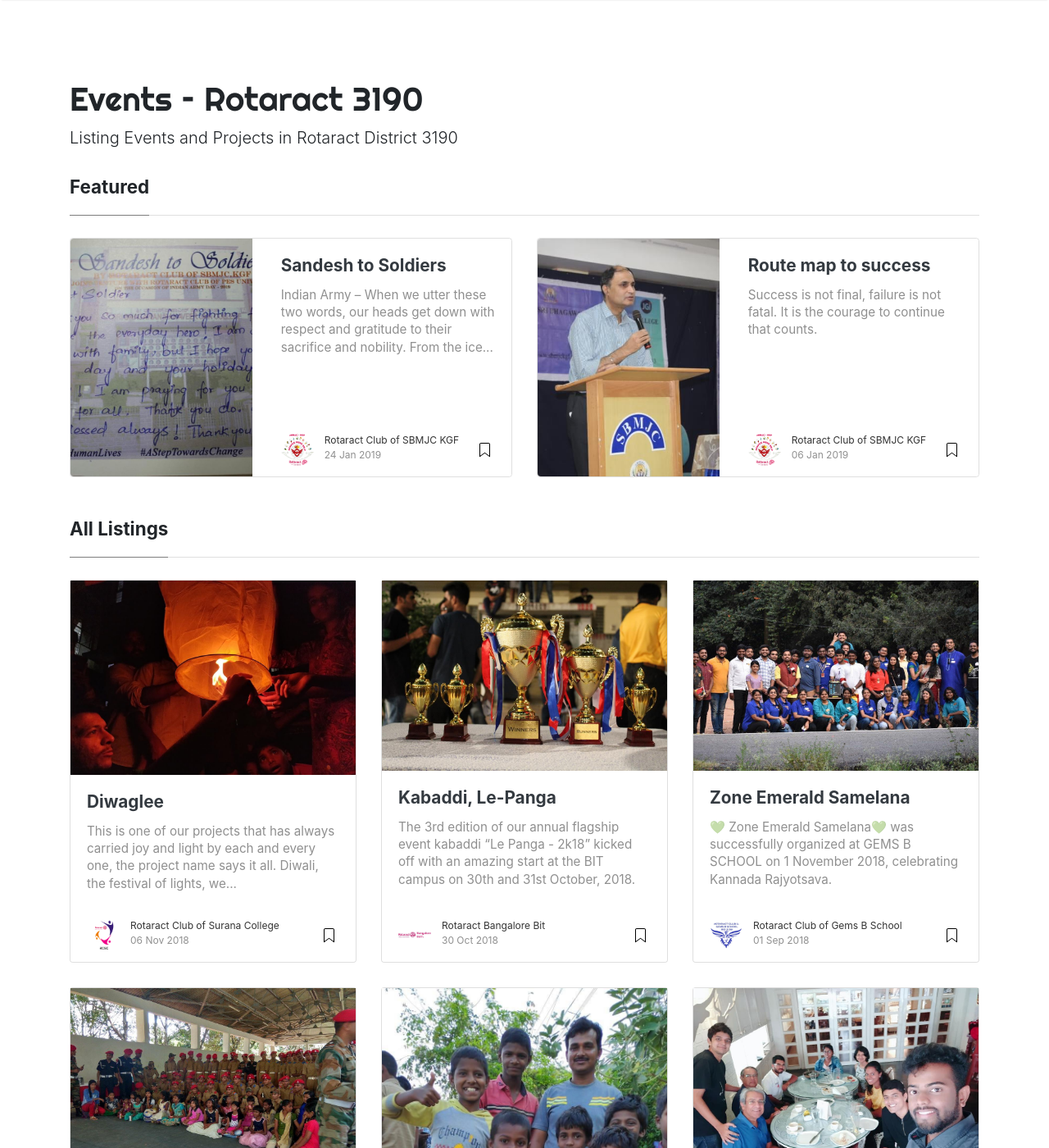
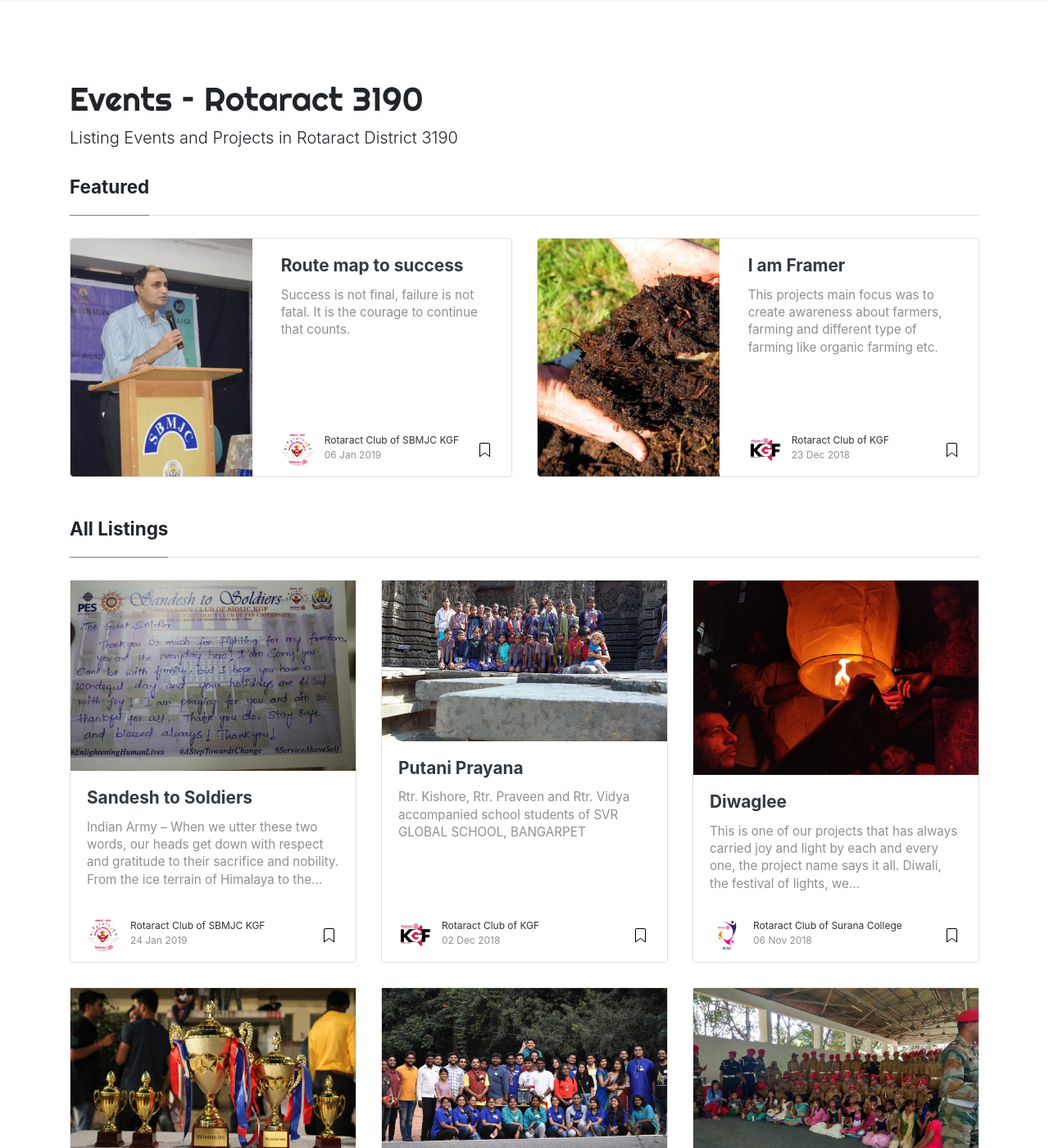
Before and after one commit to Rotaract3190/Events, a Jekyll site: the page built from index.html, in a window 1280 px wide and 1400 px high. Shown: the whole window at 82% size. Built offline with Jekyll 4.4.1, drawn with Linux system fonts in a browser that asks for light colours; nearby versions of some CDN libraries; the list of posts is cut into pages by our own code; some of the changed text lies outside the part shown.

Commit message:
kgf projects

```diff
--- /dev/null
+++ b/_posts/2018-12-02-putani-prayana.md
@@ -0,0 +1,19 @@
+---
+layout: post
+title:  "Putani Prayana"
+author: rckgf
+tags: [rckgf]
+description: "This projects main focus was to create awareness about farmers, farming and different type of farming like organic farming etc."
+categories: [ Club-Service ]
+image: /assets/images/posts/putaniprayana.jpg
+featured: false
+hidden: false
+---
+
+Rtr. Kishore, Rtr. Praveen and Rtr. Vidya accompanied school students of SVR GLOBAL SCHOOL, BANGARPET
+
+We had planned the entire trip and had taken the kids on a three day trip.
+
+Balur, Halebidu, Shravanabelogola etc where the places.
+
+<p><img src="/assets/images/posts/putaniprayana2.jpg" width="100%" height="auto" alt="Putani Payana"></p>
--- /dev/null
+++ b/_posts/2018-12-23-i-am-farmer.md
@@ -0,0 +1,22 @@
+---
+layout: post
+title:  "I am Framer"
+author: rckgf
+tags: [rckgf]
+description: "This projects main focus was to create awareness about farmers, farming and different type of farming like organic farming etc."
+categories: [ Community-Service,International-Service ]
+image: /assets/images/posts/iamfarmer2.jpg
+featured: true
+hidden: true
+---
+
+This projects main focus was to create awareness about farmers, farming and different type of farming like organic farming etc.
+<p><img src="/assets/images/posts/iamfarmer3.png" width="100%" height="auto" alt="I am Farmer"></p>
+
+We involved our social media handle to create awareness among people and rotaractors. We asked participants to follow different steps of organic farming and how one can easily do it in their household premises.
+<p><img src="/assets/images/posts/iamfarmer.jpg" width="100%" height="auto" alt="I am Farmer"></p>
+
+Nearly 25-30 of them participated in the project and successfully completed the process of organic farming.
+
+Our main aim to spread awareness was some what achieved and ever December month we will focus on creating and spreading awareness among society.
+<p><img src="/assets/images/posts/iamfarmer4.jpg" width="100%" height="auto" alt="I am Farmer"></p>
```
Also changed, not shown: _posts/2019-01-24-sandesh-to-soldiers.md (+2 -2 lines), assets/images/posts/iamfarmer.jpg (added), assets/images/posts/iamfarmer2.jpg (added), assets/images/posts/iamfarmer3.png (added), assets/images/posts/iamfarmer4.jpg (added), assets/images/posts/putaniprayana.jpg (added), assets/images/posts/putaniprayana2.jpg (added).
